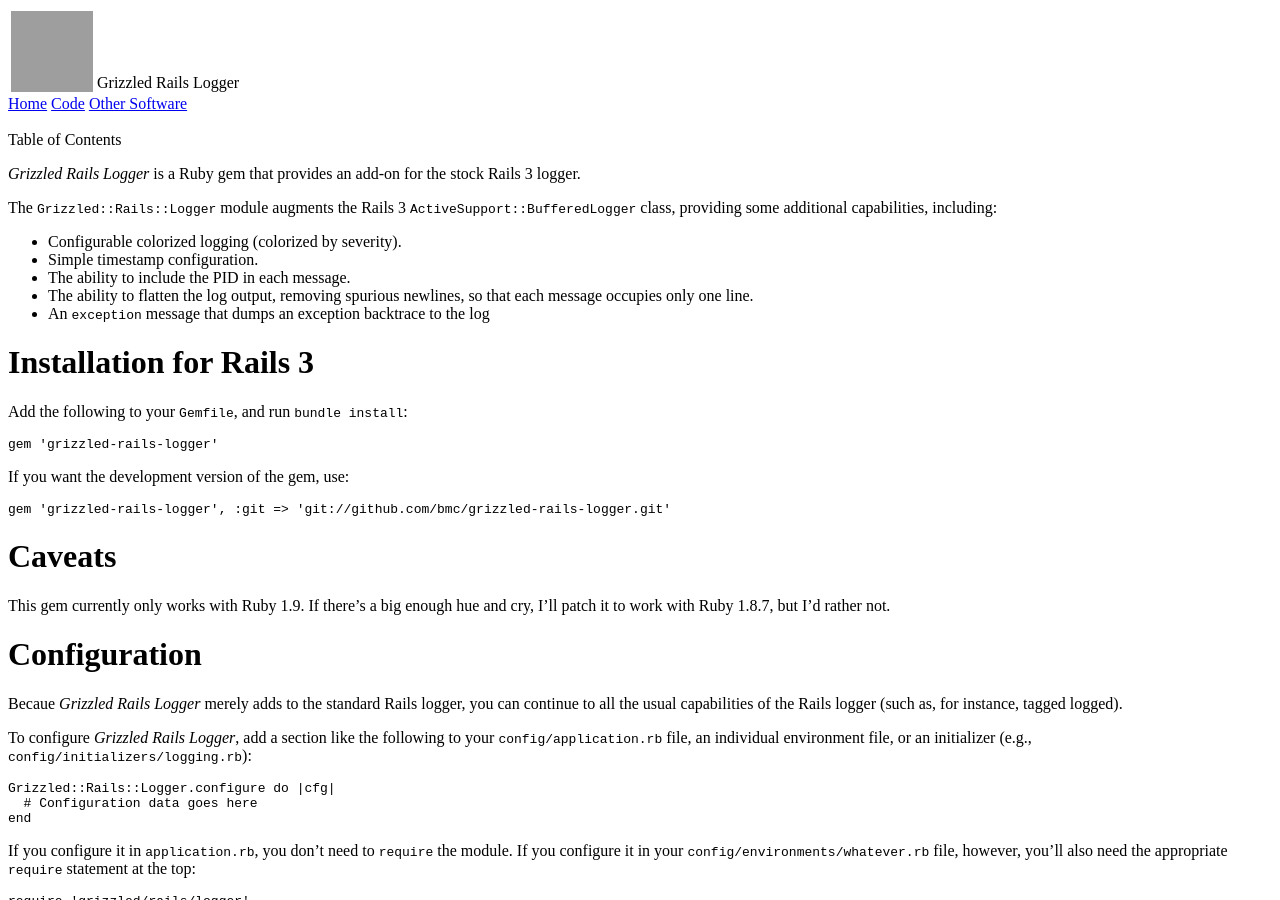
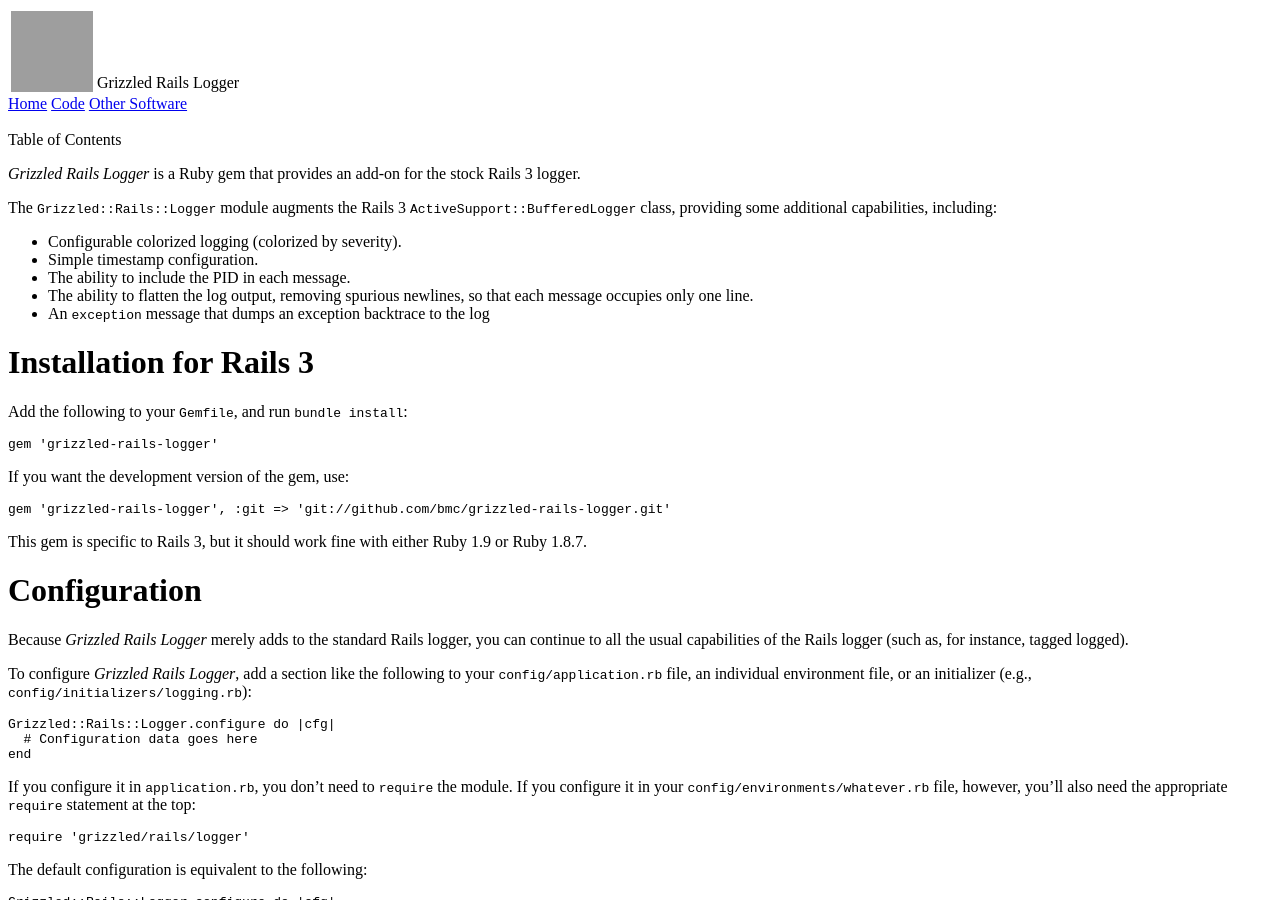
Before and after one commit to bmc/grizzled-rails-logger, a Jekyll site: the page built from index.md, in a window 1280 px wide and 900 px high. Built offline with Jekyll 4.4.1, drawn with Linux system fonts in a browser that asks for light colours.

```diff
--- a/index.md
+++ b/index.md
@@ -27,14 +27,12 @@ If you want the development version of the gem, use:
 
     gem 'grizzled-rails-logger', :git => 'git://github.com/bmc/grizzled-rails-logger.git'
 
-# Caveats
-
-This gem currently only works with Ruby 1.9. If there's a big enough hue and
-cry, I'll patch it to work with Ruby 1.8.7, but I'd rather not.
+This gem is specific to Rails 3, but it should work fine with either
+Ruby 1.9 or Ruby 1.8.7.
 
 # Configuration
 
-Becaue *Grizzled Rails Logger* merely adds to the standard Rails logger,
+Because *Grizzled Rails Logger* merely adds to the standard Rails logger,
 you can continue to all the usual capabilities of the Rails logger (such as,
 for instance, tagged logged).
 
```
Also changed, not shown: CHANGELOG.md.
